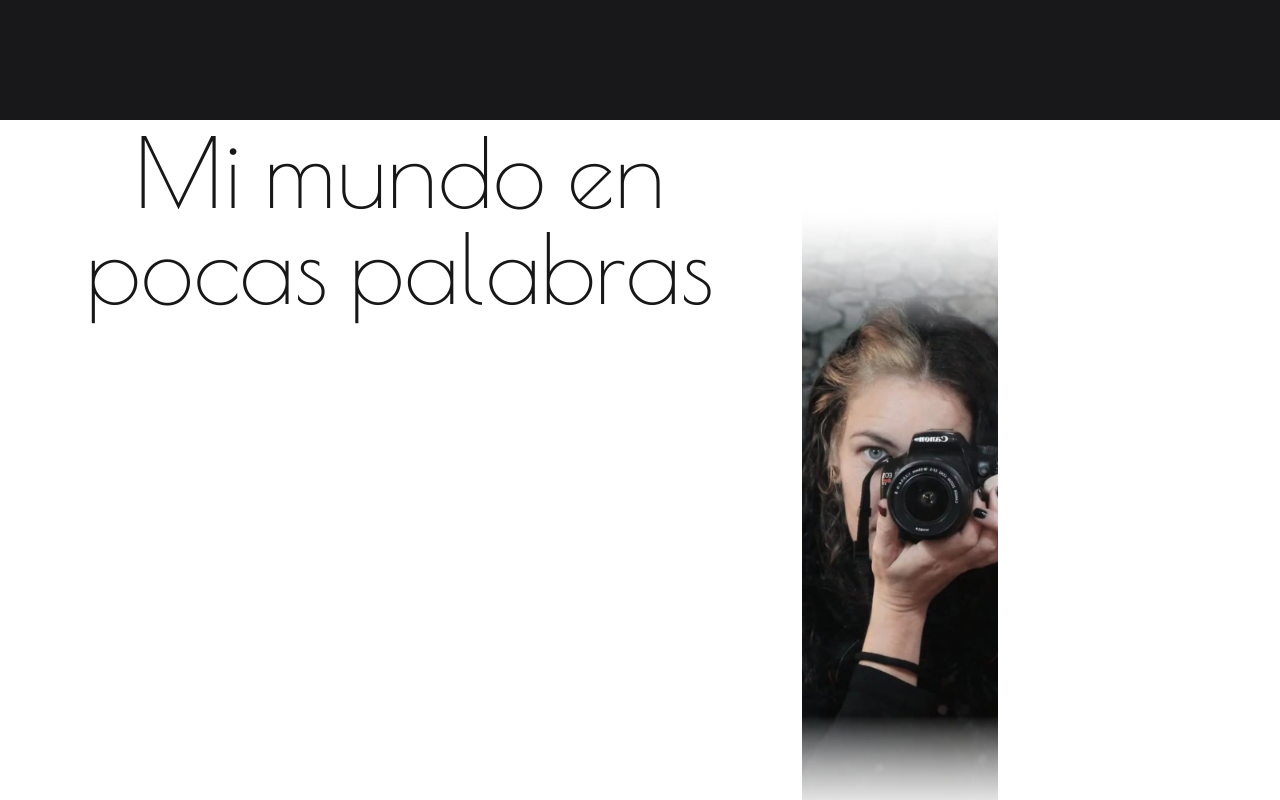
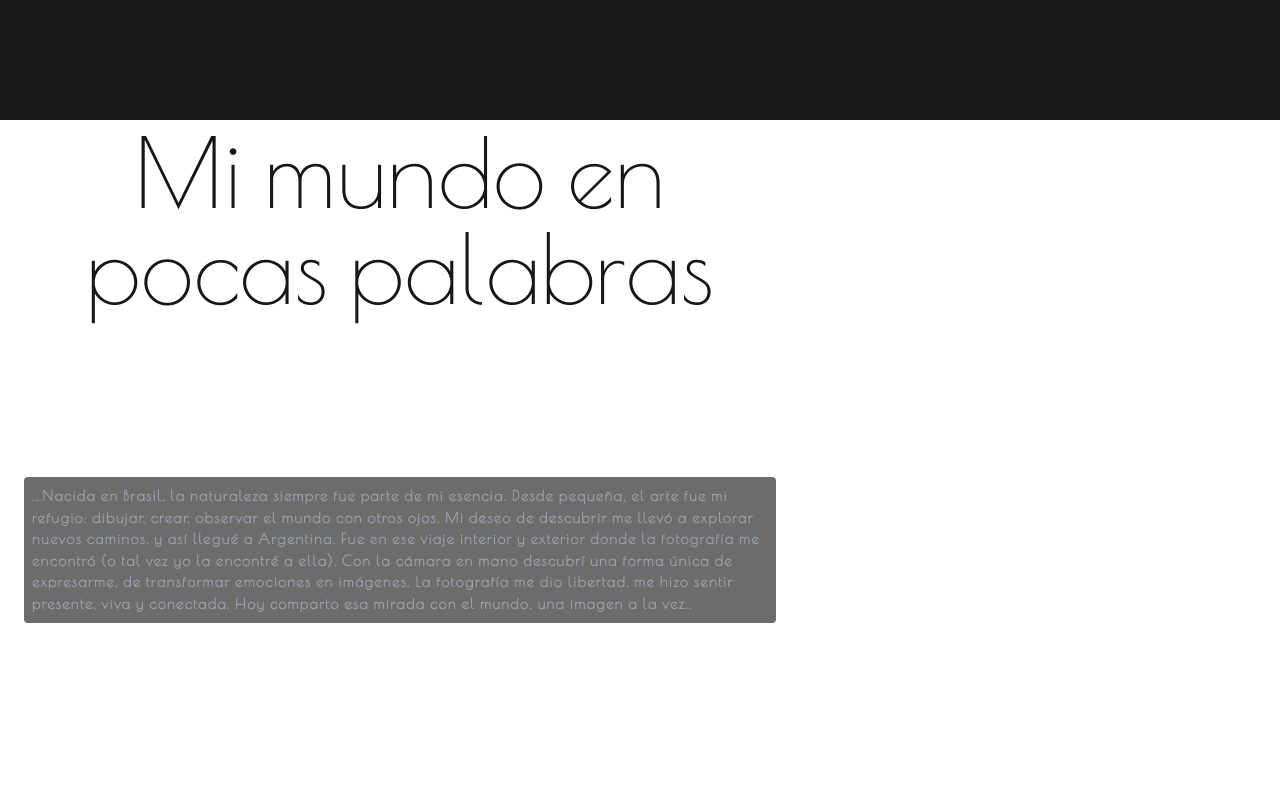
Before and after one commit to LucasDLT/portfolio-ph, a Next.js app in the folder portfolio-metamorfose/: page / in a window 1280 px wide. Shown: the part 1480-2280 px from the top of the page. Built offline with nearby package versions, Linux system fonts and the light colour scheme; no server answers.

Commit message:
feat:modificaciones en tamaños de textos y titulos de about component. Agregados de imagen para mobile con mascara + fondos en textos que pisan imagen para efecto visual

```diff
--- a/portfolio-metamorfose/src/components/About/index.tsx
+++ b/portfolio-metamorfose/src/components/About/index.tsx
@@ -1,3 +1,4 @@
+// AboutOption2.tsx
 import Image from "next/image";
 import { useInView, motion } from "framer-motion";
 import { useRef, useState, useEffect } from "react";
@@ -8,26 +9,19 @@ export const AboutComponent = () => {
   const [animar, setAnimar] = useState<boolean>(false);
 
   useEffect(() => {
-    if (estaEnVista) {
-      setAnimar(true);
-    } else {
-      setAnimar(false);
-    }
+    setAnimar(estaEnVista);
   }, [estaEnVista]);
 
   return (
     <motion.section>
-    <div
-      id="conoceme"
-      className="h-[100vh] flex justify-between items-center mt-1"
-      ref={ref}
-    >
+      <div id="conoceme" className="h-[100vh] flex justify-between items-center mt-1 relative" ref={ref}>
         <div className="flex flex-col w-full justify-between items-center h-[100vh] ">
-        <h1 className={`font-[family-name:var(--font-bellota)] mx-4 text-8xl flex justify-center items-center flex-col text-center ${animar ?` fade-bottom` : ""} `}>
+          <h1 className={`font-[family-name:var(--font-bellota)] mx-4 text-3xl md:text-6xl lg:text-8xl flex justify-center items-center flex-col text-center z-10 ${animar ? `fade-bottom` : ""}`}>
             Mi mundo en pocas palabras
           </h1>
-        <section className="text-white text-center h-full md:w-[50rem] flex items-center">
-          <p className={`font-semibold font-[family-name:var(--font-bellota)] tracking-widest ${animar ?` fade-bottom` : ""}`}>
+
+          <section className="relative bg-stone-950 xl:bg-transparent rounded-sm text-gray-400 text-left h-full md:w-[50rem] flex items-center px-6">
+            <p className={`font-bold font-[family-name:var(--font-bellota)] tracking-widest text-[0.9rem] z-10 bg-stone-950/60 p-2 rounded-sm ${animar ? `fade-bottom` : ""}`}>
               ...Nacida en Brasil, la naturaleza siempre fue parte de mi esencia.
               Desde pequeña, el arte fue mi refugio: dibujar, crear, observar el
               mundo con otros ojos. Mi deseo de descubrir me llevó a explorar
@@ -40,26 +34,36 @@ export const AboutComponent = () => {
             </p>
           </section>
 
-        <section className={`${animar ?` fade-top` : ""} z-[1] h-[15rem] flex items-center w-full justify-evenly overflow-hidden transition-all duration-300 ease-in-out`}>
-          <h3 className="font-[family-name:var(--font-bellota)] hover:cursor-pointer  hover:blur-xs transition-all duration-300">
-            ARTE
-          </h3>
-          <h3 className="font-[family-name:var(--font-bellota)] hover:cursor-pointer  hover:blur-xs transition-all duration-300">
-            FOTOGRAFIA
-          </h3>
-          <h3 className="font-[family-name:var(--font-bellota)] hover:cursor-pointer  hover:blur-xs transition-all duration-300">
-            NATURALEZA
-          </h3>
+          <section className={`${animar ? `fade-top` : ""} z-[1] h-[15rem] flex items-center w-full justify-evenly overflow-hidden transition-all duration-300 ease-in-out`}>
+            <h3 className="font-[family-name:var(--font-bellota)] hover:cursor-pointer  hover:blur-xs transition-all duration-300">ARTE</h3>
+            <h3 className="font-[family-name:var(--font-bellota)] hover:cursor-pointer  hover:blur-xs transition-all duration-300">FOTOGRAFIA</h3>
+            <h3 className="font-[family-name:var(--font-bellota)] hover:cursor-pointer  hover:blur-xs transition-all duration-300">NATURALEZA</h3>
           </section>
         </div>
 
-      <div className="z-[-1] mask-fade w-[40rem]  h-[40rem] flex items-center overflow-hidden mr-70">
+        {/* Mobile: imagen en el fondo */}
+        <div className="md:hidden pointer-events-none">
+          <div className="absolute inset-y-0 right-0 w-1/2 sm:w-2/5 z-0 overflow-hidden">
+            <Image
+              src="/about-image.jpeg"
+              alt="metamorfose-fondo"
+              width={1200}
+              height={1600}
+              className="object-cover w-full h-full"
+            />
+            {/* máscara */}
+            <div className="absolute inset-0 bg-gradient-to-l from-black/45 via-black/25 to-transparent" />
+          </div>
+        </div>
+
+        {/* imagen en vista desktop*/}
+        <div className="hidden md:flex z-[-1] mask-fade w-[40rem] h-[40rem] items-center overflow-hidden mr-70">
           <Image
             src="/about-image.jpeg"
             alt="metamorfose-fondo"
             width={2500}
             height={2500}
-          className={`object-cover w-full h-full z-[-1] mask-fade border-2 border-white ${animar ? `fade-top` : ""}`}
+            className={`hidden sm:block object-cover w-full h-full z-[-1] mask-fade border-2 border-white ${animar ? `fade-top` : ""}`}
           />
         </div>
       </div>
--- a/portfolio-metamorfose/src/components/Navbar/index.tsx
+++ b/portfolio-metamorfose/src/components/Navbar/index.tsx
@@ -25,11 +25,11 @@ useEffect(() => {
     initial={{ opacity: 1, y: 0 }}
     animate={isOpen ? { opacity: 1, y: 0 } : { }}
     >
-<nav className="fixed top-0 left-0 w-screen z-[120] font-[family-name:var(--font-shadows)] tracking-widest text-[0.9rem]">
+<nav className="fixed top-4 left-[-2rem] w-screen z-[120] font-[family-name:var(--font-shadows)] tracking-widest text-[0.9rem]">
   {/* Botón hamburguesa - Mobile */}
   <button
     onClick={openMenu}
-    className={ `sm:hidden text-white bg-zinc-900 rounded p-2 m-4 text-xl z-[110] fixed top-0 right-0 ${isOpen ? "hidden" : ""} `}
+    className={ `sm:hidden text-white bg-white/5 rounded p-2 m-4 text-xl z-[110] fixed top-0 right-0 ${isOpen ? "hidden" : ""} `}
   >
     ≡
   </button>
```
Lines whose indentation alone changed are shown as unchanged.
